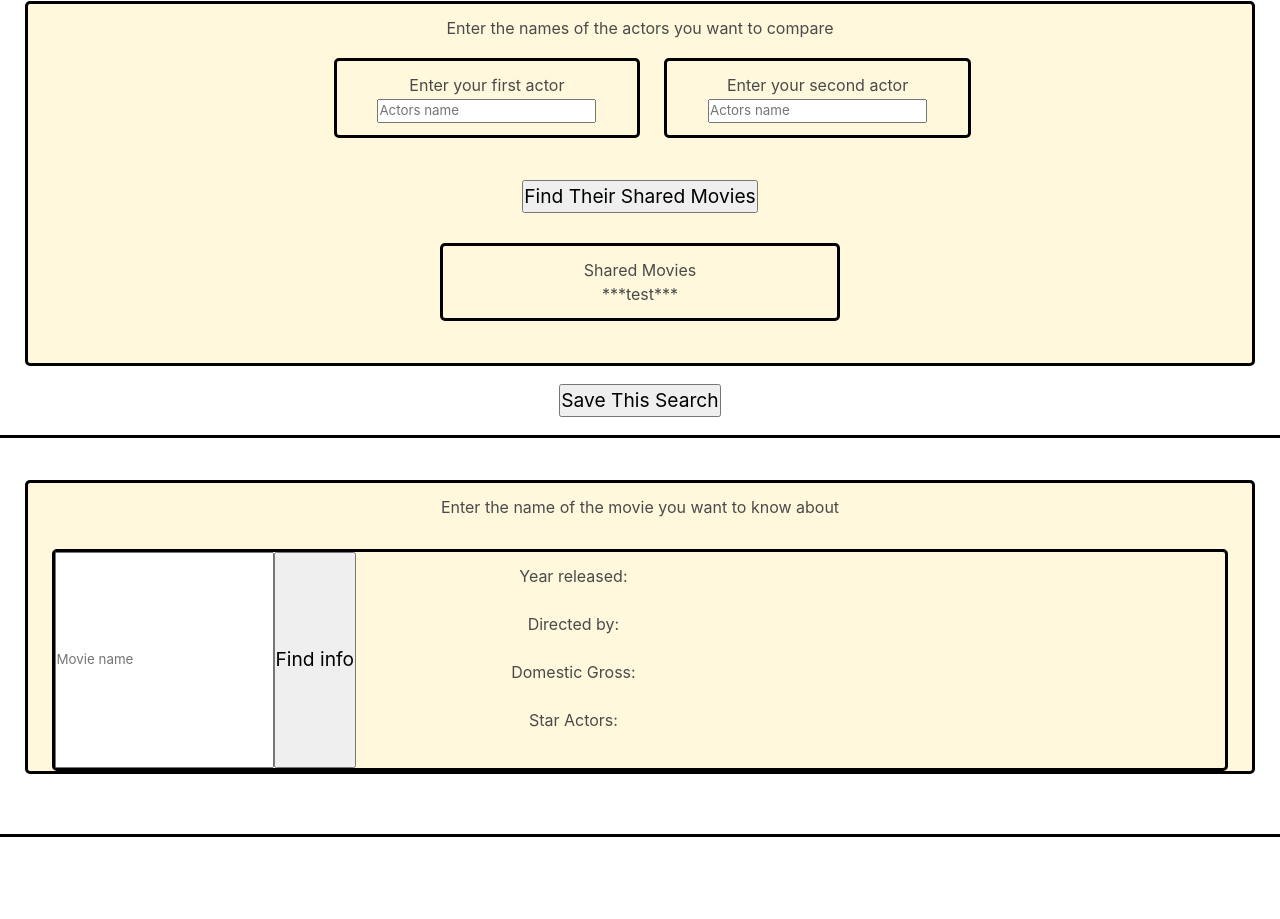
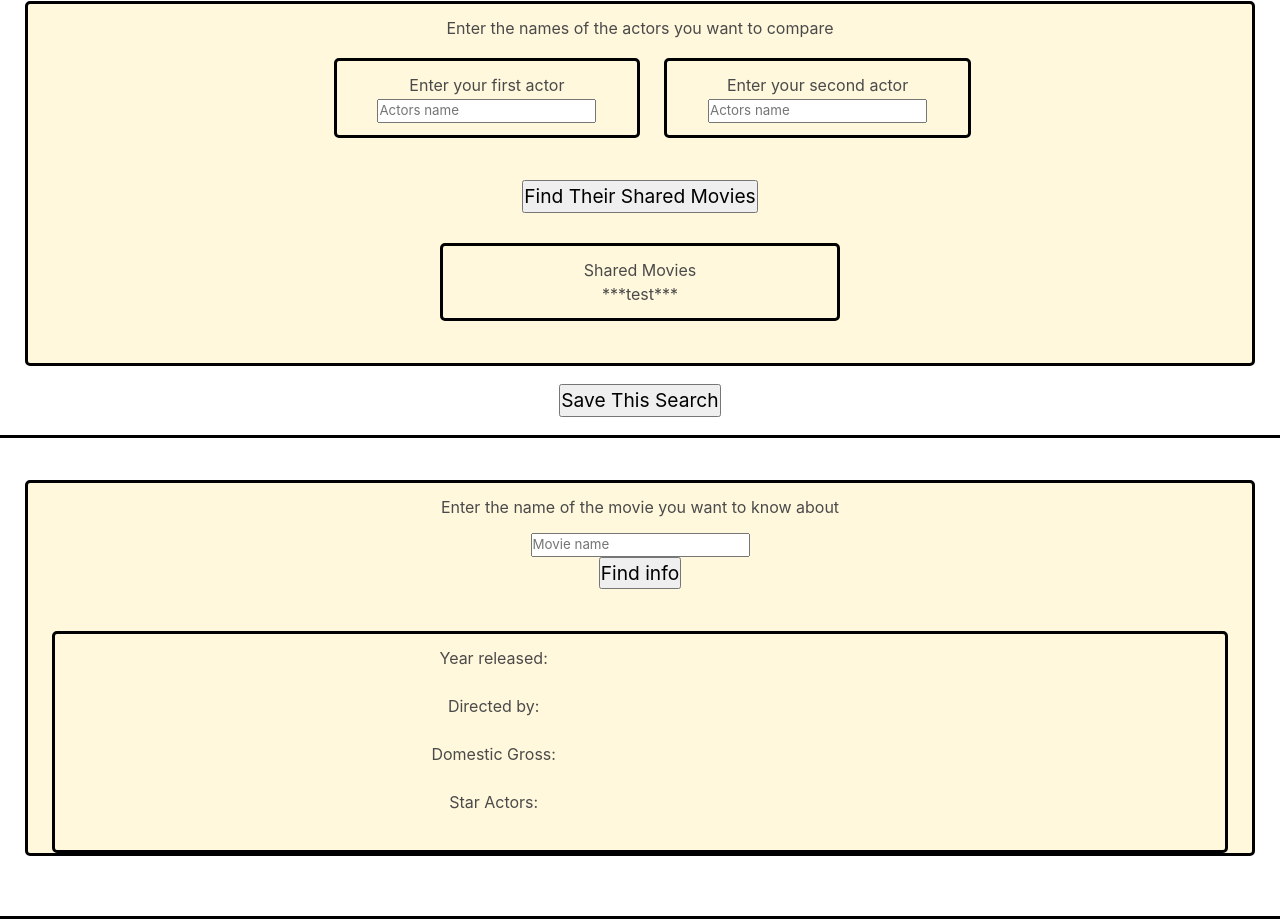
Before and after one commit to LincolnW90/CWRU-bootcamp-group-project-01, a plain HTML site: page index.html in a window 1280 px wide. Shown: the part 754-1673 px from the top of the page. Before the commit the page ends 1591 px from the top, so only its background shows below. Drawn offline with nearby package versions, Linux system fonts and the light colour scheme.

Commit message:
added poster container for func 3

```diff
--- a/index.html
+++ b/index.html
@@ -98,16 +98,18 @@
         <div id="function3-container" class="column has-border-width-3 function-container">
             <div id="function3-block" class="column choice-container">
                 <p>Enter the name of the movie you want to know about</p>
-                <div class="columns choice-container">
+                <div class="column">
                     <input id="movieChoice" placeholder="Movie name"></input> <br>
                     <button id="function3Btn">Find info</button> <br>
-                    <div class="column">
+                </div>
+                <div class="columns choice-container">
+                    <div class="column is-3">
                         <p>Year released: </p><p id="year-released"></p> <br>
                         <p>Directed by: </p><p id="director"></p> <br>
-                        <p>Domestic Gross: </p><p id="Total box-office sales"></p> <br>
+                        <p>Domestic Gross: </p><p id="Total-box-office-sales"></p> <br>
                         <p>Star Actors: </p><p id="star-actors"></p> <br>
                     </div>
-                    <div id="poster-holder" class="column">
+                    <div id="poster-holder" class="column is-3">
                         <img id="poster" src="" alt="">
                     </div>
                 </div>
```
